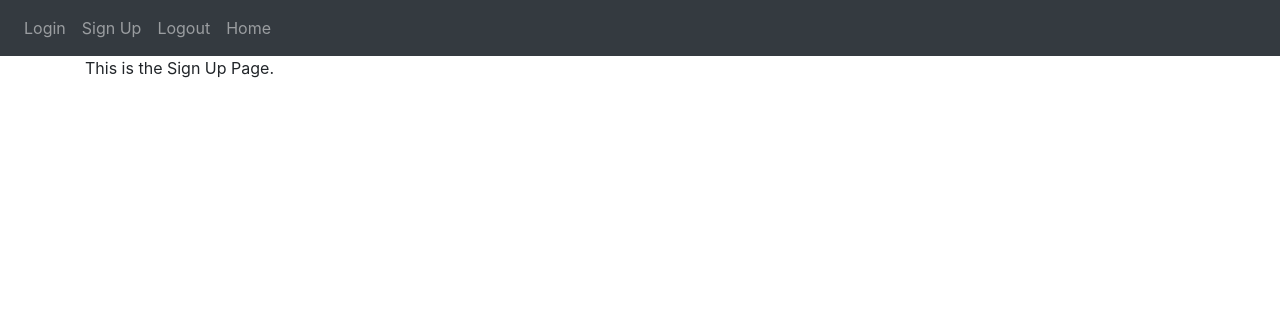
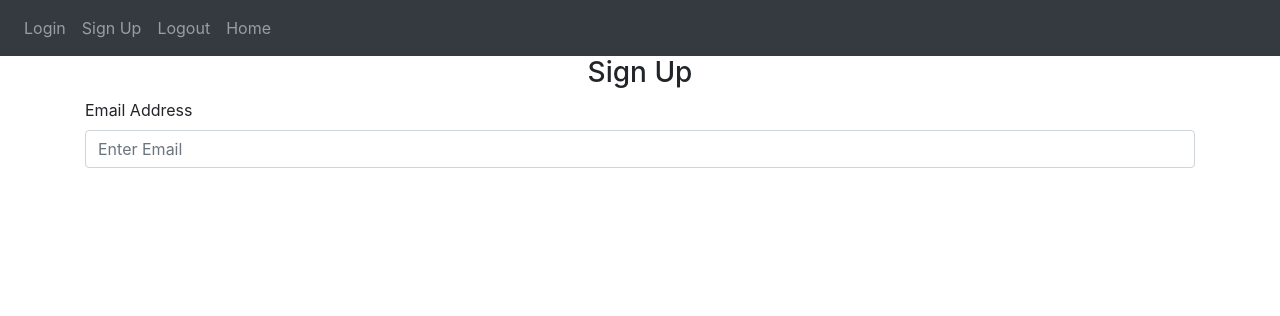
Before and after one commit to AnawaratneMANA/PYTHON-HTTP-WEB, a Flask app: page /sign-up in a window 1280 px wide. Shown: the top 316 px of the page. Run offline with Flask 2, Linux system fonts and the light colour scheme; some libraries are stand-ins or nearby versions.

Commit message:
Form gruop for the Sign up form.

```diff
--- a/website/templates/sign_up.html
+++ b/website/templates/sign_up.html
@@ -1,5 +1,18 @@
 {% extends "base.html" %}{% block title %} Sign Up {% endblock %}
 
 {% block content %}
-    This is the Sign Up Page.
+   <form method="POST">
+       <h3 align="center">Sign Up</h3>
+       <div class="form-group">
+           <label for="email">Email Address</label>
+           <input
+            type="email"
+            class="form-control"
+            id="email"
+            name="email"
+            placeholder="Enter Email"
+           />
+
+       </div>
+   </form>
 {% endblock %}
```
